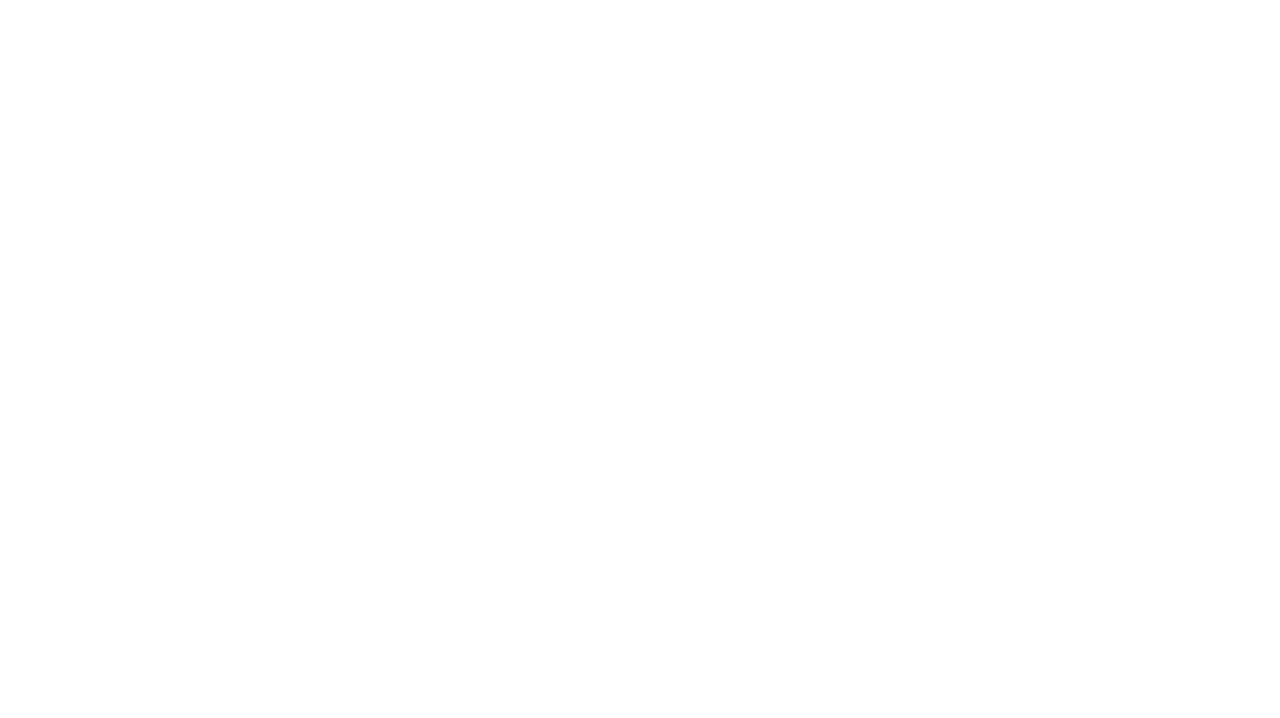
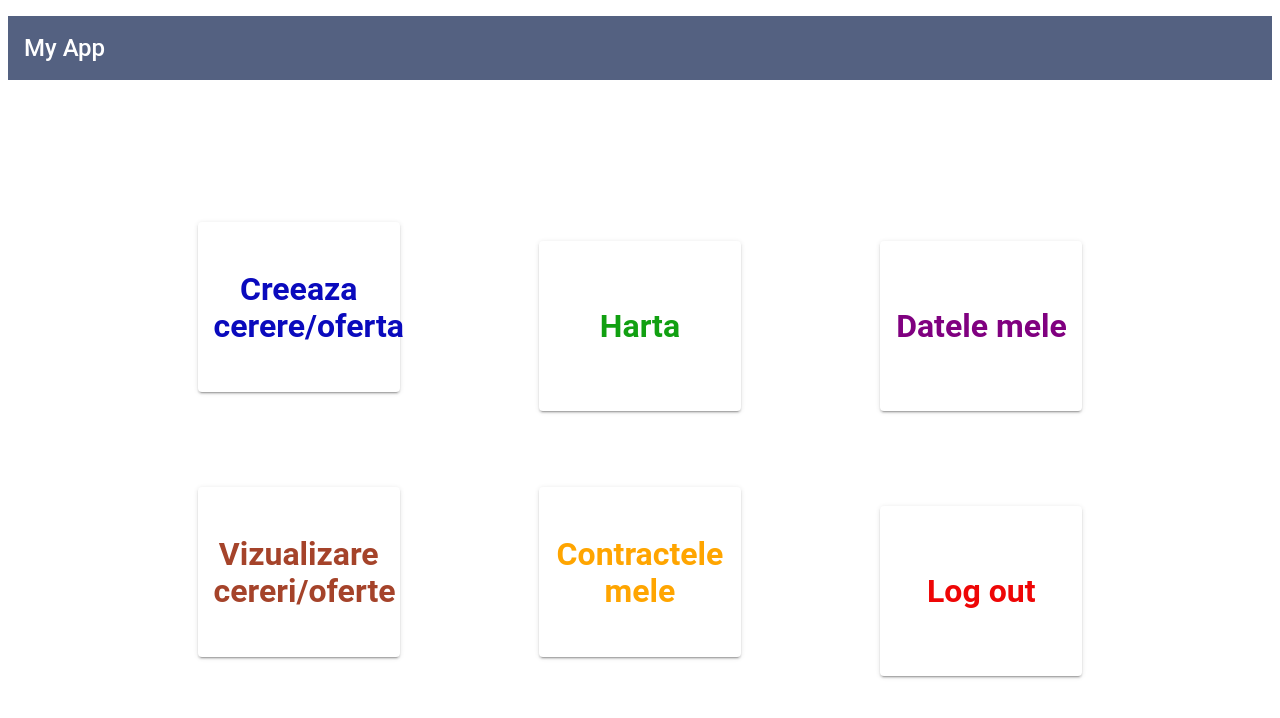
Before and after one commit to lorenaol/IsiProiect, an Angular app in the folder proiect/src/main/web/isi-project/: page /home in a window 1280 px wide. Before the commit this address led to /. Shown: the top 718 px of the page. Built offline with nearby package versions, Linux system fonts and the light colour scheme.

Commit message:
home adaugat

```diff
--- a/proiect/src/main/web/isi-project/src/app/app-routing.module.ts
+++ b/proiect/src/main/web/isi-project/src/app/app-routing.module.ts
@@ -2,6 +2,7 @@ import { NgModule } from '@angular/core';
 import { RouterModule, Routes } from '@angular/router';
 import {LoginComponent} from "./components/login/login.component";
 import {RegisterComponent} from "./components/register/register.component";
+import {HomeComponent} from "./components/home/home.component";
 
 const routes: Routes = [
   {
@@ -11,6 +12,10 @@ const routes: Routes = [
   {
     path: 'register',
     component: RegisterComponent
+  },
+  {
+    path: 'home',
+    component: HomeComponent
   }
 ];
 
--- /dev/null
+++ b/proiect/src/main/web/isi-project/src/app/components/home/home.component.css
@@ -0,0 +1,77 @@
+.example-spacer {
+  flex: 1 1 auto;
+}
+
+.toolbar {
+  background: rgba(12, 30, 76, 0.7);
+}
+
+.toolbar-title {
+  color: white;
+  margin-right: auto;
+  margin-left: auto;
+  font-size: x-large;
+}
+
+.createButton {
+  margin-left: 15%;
+  margin-top: 10%;
+  width: 16%;
+  height: 20%;
+  color: #0a0abd;
+  font-weight: bold;
+}
+
+.mapButton {
+  margin-left: 11%;
+  margin-top: 10%;
+  width: 16%;
+  height: 20%;
+  color: #11a011;
+  font-weight: bold;
+}
+
+.profileButton {
+  margin-left: 11%;
+  margin-top: 10%;
+  width: 16%;
+  height: 20%;
+  color: purple;
+  font-weight: bold;
+}
+
+.viewButton {
+  margin-left: 15%;
+  margin-top: 6%;
+  width: 16%;
+  height: 20%;
+  color: #a5432a;
+  font-weight: bold;
+}
+
+.filesButton {
+  margin-left: 11%;
+  margin-top: 6%;
+  width: 16%;
+  height: 20%;
+  color: orange;
+  font-weight: bold;
+}
+
+
+.logoutButton {
+  margin-left: 11%;
+  margin-top: 6%;
+  width: 16%;
+  height: 20%;
+  color: #ee0606;
+  font-weight: bold;
+}
+
+.buttons {
+  height: 850px;
+}
+
+.text {
+  font-size: xx-large;
+}
--- /dev/null
+++ b/proiect/src/main/web/isi-project/src/app/components/home/home.component.html
@@ -0,0 +1,33 @@
+<p>
+  <mat-toolbar class="toolbar">
+    <span class="toolbar-title">My App</span>
+    <span class="example-spacer"></span>
+  </mat-toolbar>
+</p>
+
+<div class="buttons">
+  <button mat-raised-button class="createButton">
+    <a class="text">Creeaza</a>
+    <br>
+    <a class="text">cerere/oferta</a>
+  </button>
+  <button mat-raised-button color="" class="mapButton">
+    <a class="text">Harta</a>
+  </button>
+  <button mat-raised-button class="profileButton">
+    <a class="text">Datele mele</a>
+  </button>
+  <button mat-raised-button class="viewButton">
+    <a class="text">Vizualizare</a>
+    <br>
+    <a class="text">cereri/oferte</a>
+  </button>
+  <button mat-raised-button class="filesButton">
+    <a class="text">Contractele</a>
+    <br>
+    <a class="text">mele</a>
+  </button>
+  <button mat-raised-button class="logoutButton">
+    <a class="text">Log out</a>
+  </button>
+</div>
--- /dev/null
+++ b/proiect/src/main/web/isi-project/src/app/components/home/home.component.ts
@@ -0,0 +1,15 @@
+import { Component, OnInit } from '@angular/core';
+
+@Component({
+  selector: 'app-home',
+  templateUrl: './home.component.html',
+  styleUrls: ['./home.component.css']
+})
+export class HomeComponent implements OnInit {
+
+  constructor() { }
+
+  ngOnInit(): void {
+  }
+
+}
--- a/proiect/src/main/web/isi-project/src/app/components/login/login.component.css
+++ b/proiect/src/main/web/isi-project/src/app/components/login/login.component.css
@@ -36,7 +36,7 @@
   height: 50px;
   width: 100px;
   font-size: larger;
-  margin-top: 50px;
+  /*margin-top: 50px;*/
   margin-left: 250px;
 }
 
@@ -44,3 +44,28 @@
   color: #d50707;
   text-align: center
 }
+
+.createAccount {
+  border: none;
+  background-color: transparent;
+  outline: none;
+  display: flex;
+  justify-content: center;
+  align-items: center;
+  flex-direction: column;
+  font-size: larger;
+  color: #113597;
+}
+
+.crateAccount:focus {
+  border: none;
+}
+
+.crateAccountButton {
+  margin-left: auto;
+  margin-right: auto;
+  margin-bottom: 10px;
+  width: 150px;
+  justify-content: center;
+  align-items: center;
+}
--- a/proiect/src/main/web/isi-project/src/app/components/login/login.component.html
+++ b/proiect/src/main/web/isi-project/src/app/components/login/login.component.html
@@ -25,6 +25,10 @@
     </div>
   </div>
 
+  <div class="crateAccountButton">
+    <a mat-button class="createAccount" (click)="clickCreate()">Creeaza un cont</a>
+  </div>
+
   <button mat-raised-button class="login-button" (click)="onClick()"> Log in </button>
 
 </mat-card>
--- a/proiect/src/main/web/isi-project/src/app/components/login/login.component.ts
+++ b/proiect/src/main/web/isi-project/src/app/components/login/login.component.ts
@@ -1,5 +1,6 @@
 import { Component, OnInit } from '@angular/core';
 import {FormBuilder, FormControl, FormGroup} from "@angular/forms";
+import {Router} from "@angular/router";
 
 @Component({
   selector: 'app-login',
@@ -13,7 +14,8 @@ export class LoginComponent implements OnInit {
   userPassword: string | undefined;
   status = '';
 
-  constructor(public formBuilder: FormBuilder
+  constructor(public formBuilder: FormBuilder,
+              private router: Router
   ) {
     this.loginForm = new FormGroup({
       email: new FormControl(''),
@@ -35,4 +37,8 @@ export class LoginComponent implements OnInit {
     console.log(this.loginForm.value);
   }
 
+  clickCreate(): void {
+    this.router.navigate(['/register']);
+  }
+
 }
--- a/proiect/src/main/web/isi-project/src/app/components/register/register.component.ts
+++ b/proiect/src/main/web/isi-project/src/app/components/register/register.component.ts
@@ -2,6 +2,7 @@ import { Component, OnInit } from '@angular/core';
 import {FormBuilder, FormControl, FormGroup} from "@angular/forms";
 import {RegisterUserModel} from "../../models/register-user.model";
 import {MatSnackBar} from "@angular/material/snack-bar";
+import {Router} from "@angular/router";
 
 
 @Component({
@@ -25,12 +26,14 @@ export class RegisterComponent implements OnInit {
   });
 
   constructor(public formBuilder: FormBuilder,
-              public snackBar: MatSnackBar) { }
+              public snackBar: MatSnackBar,
+              private router: Router) { }
 
   ngOnInit(): void {
   }
 
   onClick() {
+    this.popupMessage = undefined;
     this.userModel.name = this.registerForm.value.name;
     this.userModel.email = this.registerForm.value.email;
     this.userModel.phoneNumber = this.registerForm.value.phoneNumber;
@@ -66,6 +69,8 @@ export class RegisterComponent implements OnInit {
         horizontalPosition: 'start',
         verticalPosition: 'bottom'
       });
+    } else {
+      this.router.navigate(['/home']);
     }
   }
 
```
Also changed, not shown: proiect/src/main/web/isi-project/src/app/app.module.ts (+7 -3 lines), proiect/src/main/web/isi-project/src/app/services/login.service.ts (added, +12 -0 lines), proiect/src/main/web/isi-project/src/app/services/user.service.ts (added, +12 -0 lines), 6 other files (tests, documents, lock files or other folders).
